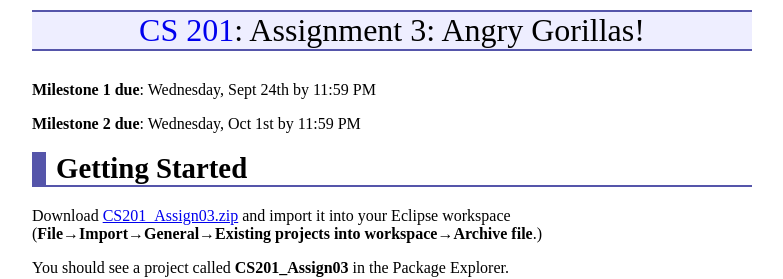
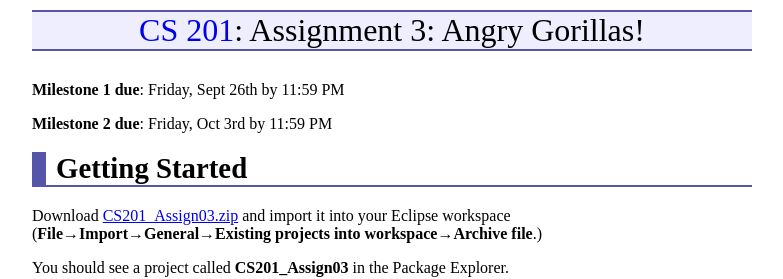
Before and after one commit to ycpcs/cs201-fall2014, a Jekyll site: the page built from assign/assign03.md, in a window 1280 px wide and 900 px high. Shown: the top 279 px of the window, without its empty margins (248-1031 px from the left). Built offline with Jekyll 4.4.1, drawn with Linux system fonts in a browser that asks for light colours; nearby versions of some CDN libraries; Markdown is read by kramdown in place of the engine named in the settings.

Commit message:
change due dates for assign03 milestones

```diff
--- a/assign/assign03.md
+++ b/assign/assign03.md
@@ -3,9 +3,9 @@ layout: default
 title: "Assignment 3: Angry Gorillas!"
 ---
 
-**Milestone 1 due**: Wednesday, Sept 24th by 11:59 PM
+**Milestone 1 due**: Friday, Sept 26th by 11:59 PM
 
-**Milestone 2 due**: Wednesday, Oct 1st by 11:59 PM
+**Milestone 2 due**: Friday, Oct 3rd by 11:59 PM
 
 Getting Started
 ===============
```
Also changed, not shown: assign/index.md (+1 -1 lines), index.md (+1 -0 lines).
